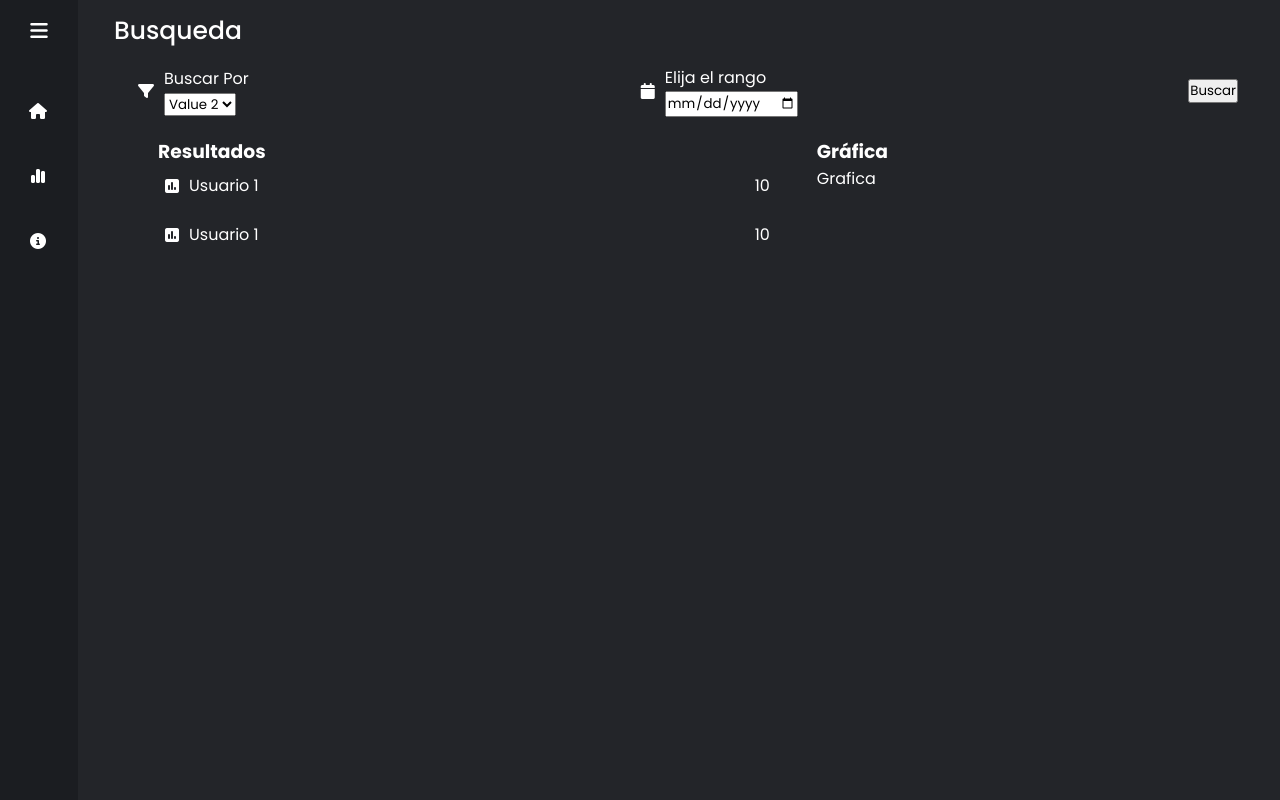
After one commit to J-Ajsivinac/IPC2_Proyecto3, a Django app: page /search/ in a window 1280 px wide. The commit adds this page. Run offline with Django 4.2, Linux system fonts and the light colour scheme; some libraries are stand-ins or nearby versions.

Commit message:
search page added

```diff
--- a/frontend/myapp/urls.py
+++ b/frontend/myapp/urls.py
@@ -3,4 +3,5 @@ from . import views
 
 urlpatterns = [
     path("", views.index, name="index"),
+    path("search/", views.search, name="search"),
 ]
--- a/frontend/myapp/views.py
+++ b/frontend/myapp/views.py
@@ -56,3 +56,7 @@ def index(request):
     exito = request.GET.get("exito", None)
     exito = exito == "True" if exito is not None else None
     return render(request, "index.html", {"exito": exito})
+
+
+def search(request):
+    return render(request, "search.html")
--- /dev/null
+++ b/frontend/static/css/search.css
@@ -0,0 +1,81 @@
+.content-search {
+    display: flex;
+    flex-direction: column;
+    width: 100%;
+    height: 88vh;
+    /* background-color: darkgrey; */
+    row-gap: 10px;
+    padding: 0px 12px 6px 12px;
+    color: white;
+}
+
+.content-results {
+    display: flex;
+    flex-direction: row;
+    justify-content: space-between;
+    width: 100%;
+    /* background-color: aqua; */
+}
+
+.content-results .option-group {
+    display: flex;
+    flex-direction: row;
+    align-items: center;
+    column-gap: 10px;
+    /* width: 20%; */
+    /* background-color: aqua; */
+    padding: 5px 0px 5px 12px;
+}
+
+.content-results .btn-search {
+    display: flex;
+    align-items: center;
+    justify-content: center;
+    padding: 10px;
+}
+
+.content-return {
+    width: 100%;
+    padding: 0px 12px 5px 12px;
+    /* background-color: aquamarine; */
+    height: 100%;
+    display: flex;
+    flex-direction: row;
+    row-gap: 10px;
+}
+
+.content-return .content-list {
+    /* height: 40%; */
+    /* background-color: black; */
+    padding: 5px 20px 5px 20px;
+    width: 60%;
+}
+
+.content-list section {
+    display: flex;
+    flex-direction: column;
+    row-gap: 10px;
+
+}
+
+.card-results {
+    display: flex;
+    flex-direction: row;
+    width: 100%;
+    justify-content: space-between;
+    padding: 7px;
+    /* background-color: bisque; */
+}
+
+.content-right {
+    display: flex;
+    flex-direction: row;
+    align-items: center;
+    column-gap: 10px;
+}
+
+.content-return .content-graph {
+    /* height: 40%; */
+    /* background-color: black; */
+    padding: 5px 20px 5px 20px;
+}
--- a/frontend/templates/base.html
+++ b/frontend/templates/base.html
@@ -14,6 +14,7 @@
     https://cdn.jsdelivr.net/npm/sweetalert2@11.7.32/dist/sweetalert2.min.css
     " rel="stylesheet">
     <title>{% block title %}{% endblock %}</title>
+    {% block s_add %}{% endblock %}
 </head>
 
 <body>
@@ -27,7 +28,7 @@
         </div>
         <ul class="nav_list">
             <li>
-                <a href="#">
+                <a href="/">
                     <i class="fa-solid fa-house"></i>
                     <span class="links_name">Inicio</span>
                 </a>
@@ -35,7 +36,7 @@
             </li>
 
             <li>
-                <a href="#">
+                <a href="/search">
                     <i class="fa-solid fa-chart-simple"></i>
                     <span class="links_name">Peticiones</span>
                 </a>
--- /dev/null
+++ b/frontend/templates/search.html
@@ -0,0 +1,65 @@
+{% extends "base.html" %}
+{% load static %}
+{% block title %}Busqueda{% endblock %}
+{% block s_add %}
+<link rel="stylesheet" href="{% static 'css/search.css' %}">
+{% endblock %}
+{% block content %}
+<div class="content">
+    <div class="text">Busqueda</div>
+    <div class="content-search">
+        <form action="">
+            <div class="content-results">
+                <div class="option-group">
+                    <i class="fa-solid fa-filter"></i>
+                    <div class="options">
+                        <p>Buscar Por</p>
+                        <select name="select">
+                            <option value="value1">Value 1</option>
+                            <option value="value2" selected>Value 2</option>
+                            <option value="value3">Value 3</option>
+                        </select>
+                    </div>
+                </div>
+                <div class="option-group">
+                    <i class="fa-solid fa-calendar"></i>
+                    <div class="options">
+                        <p>Elija el rango</p>
+                        <input type="date" name="" id="">
+                    </div>
+                </div>
+                <div class="btn-search">
+                    <button type="submit">Buscar</button>
+                </div>
+            </div>
+        </form>
+        <div class="content-return">
+            <div class="content-list">
+                <h3 class="title-list">Resultados</h3>
+                <section>
+                    <div class="card-results">
+                        <div class="content-right">
+                            <i class="fa-solid fa-square-poll-vertical"></i>
+                            <span class="name-result">Usuario 1</span>
+                        </div>
+                        <span class="number-result">10</span>
+                    </div>
+                    <div class="card-results">
+                        <div class="content-right">
+                            <i class="fa-solid fa-square-poll-vertical"></i>
+                            <span class="name-result">Usuario 1</span>
+                        </div>
+                        <span class="number-result">10</span>
+                    </div>
+                </section>
+            </div>
+            <div class="content-graph">
+                <h3>Gráfica</h3>
+                <section>
+                    <span>Grafica</span>
+                </section>
+            </div>
+        </div>
+    </div>
+</div>
+{% endblock %}
```
